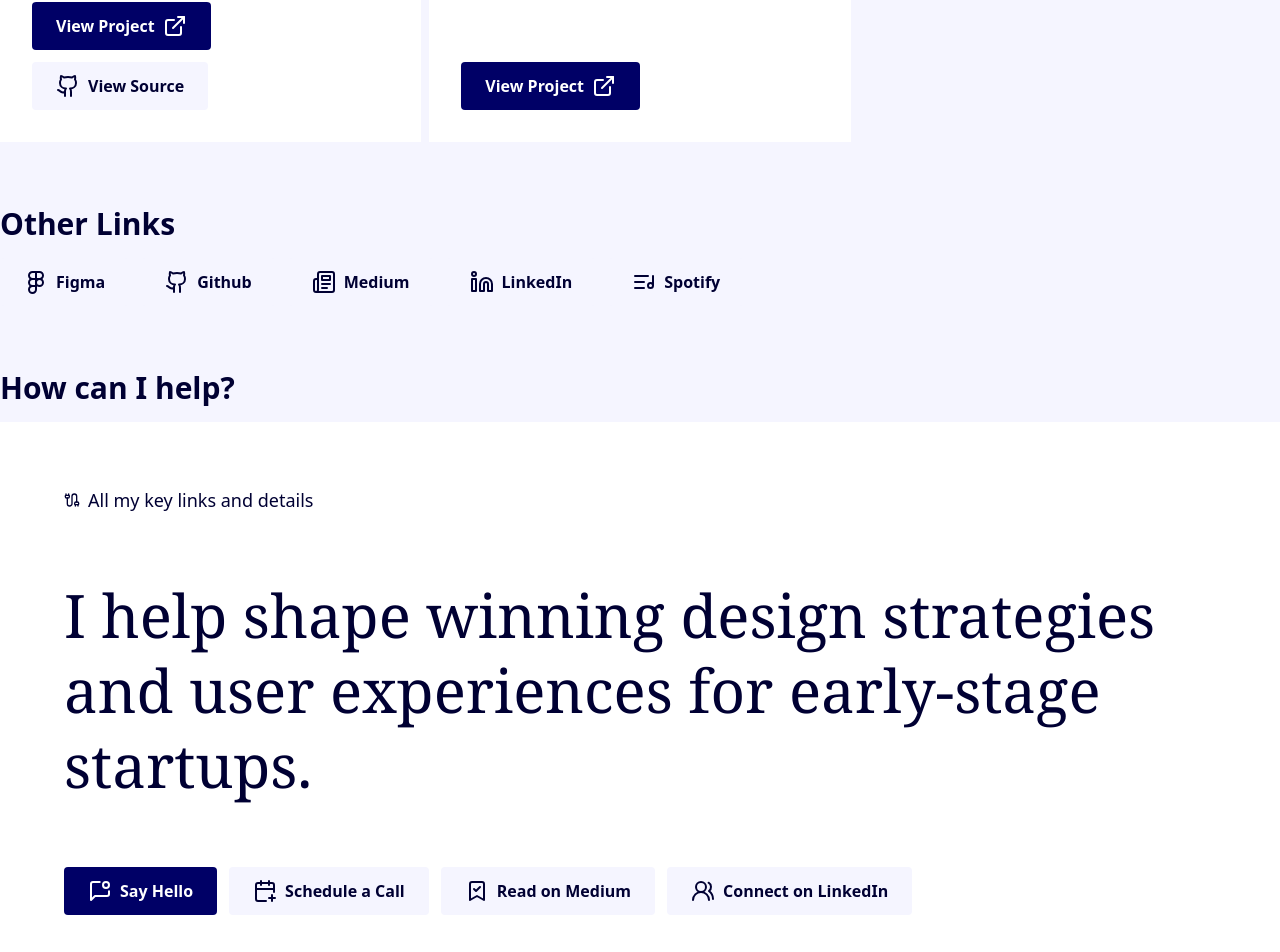
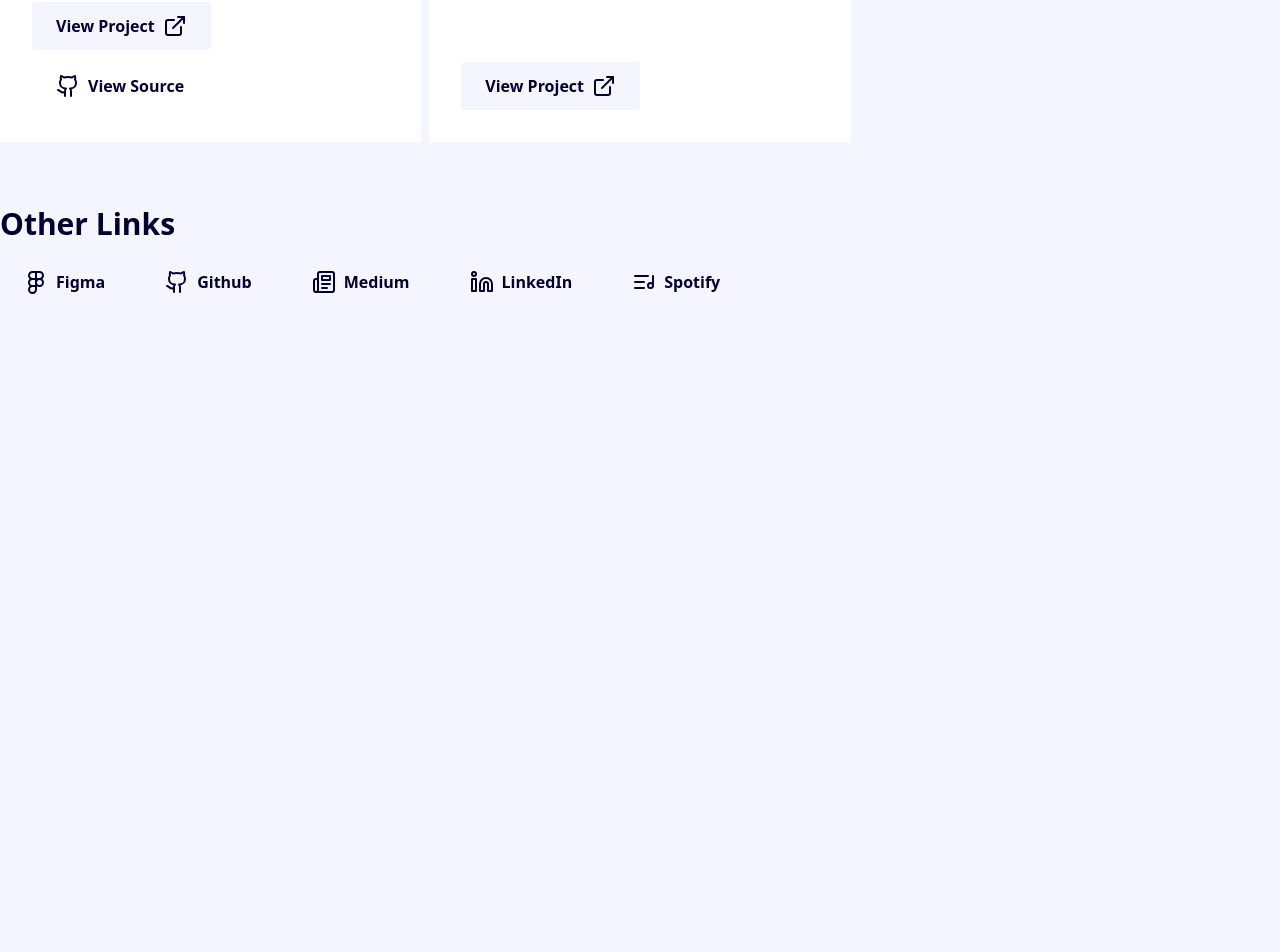
Before and after one commit to renderghost/links, a Next.js app: page / in a window 1280 px wide. Shown: the part 1014-1966 px from the top of the page. After the commit the page ends 1384 px from the top, so only its background shows below. Built offline with nearby package versions, Linux system fonts and the light colour scheme.

Commit message:
feat: Remove CallsToAction component from homepage
Removes the CallsToAction component from the homepage as it is no longer
needed. This simplifies the homepage structure and reduces the
number of components that need to be maintained.

```diff
--- a/src/app/page.tsx
+++ b/src/app/page.tsx
@@ -4,7 +4,6 @@ import React from 'react';
 import Header from '@/components/Header';
 import Projects from '@/components/Projects';
 import OtherLinks from '@/components/OtherLinks';
-import CallsToAction from '@/components/CallsToAction';
 
 const HomePage: React.FC = () => {
 	return (
@@ -12,7 +11,6 @@ const HomePage: React.FC = () => {
 			<Header />
 			<Projects />
 			<OtherLinks />
-			<CallsToAction />
 		</main>
 	);
 };
--- a/src/components/Projects.tsx
+++ b/src/components/Projects.tsx
@@ -100,7 +100,7 @@ const ProjectCard: React.FC<Project> = ({
 		<div className='block'>
 			<div className='flex flex-wrap gap-3'>
 				<FilledButton
-					variant='primary'
+					variant='secondary'
 					RightIcon={ExternalLink}
 					onClick={() => window.open(url, '_blank')}
 					ariaLabel={`View ${title} project`}
@@ -110,7 +110,7 @@ const ProjectCard: React.FC<Project> = ({
 				</FilledButton>
 				{sourceUrl && (
 					<FilledButton
-						variant='secondary'
+						variant='transparent'
 						LeftIcon={Github}
 						onClick={() => window.open(sourceUrl, '_blank')}
 						ariaLabel={`View source code for ${title}`}
--- a/src/components/atom/Button.tsx
+++ b/src/components/atom/Button.tsx
@@ -28,7 +28,7 @@ const buttonStyles = {
   `,
 	transparent: `
     bg-transparent text-brand-950
-    hover:bg-brand-100 hover:text-brand-500
+    hover:bg-brand-50 hover:text-brand-500
     active:bg-brand-100
     dark:bg-brand-700 dark:text-neutral-100
     dark:hover:bg-brand-600
```
